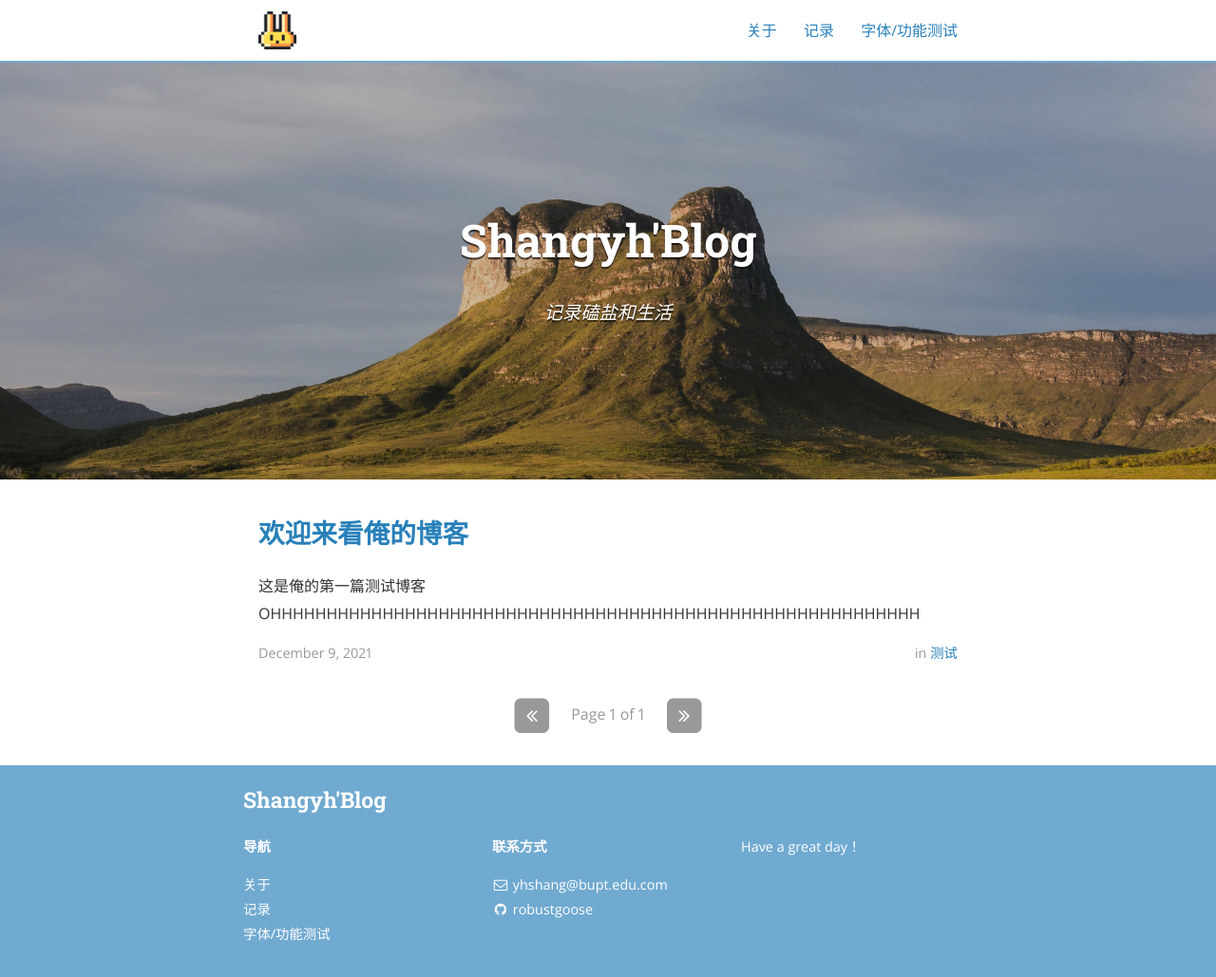
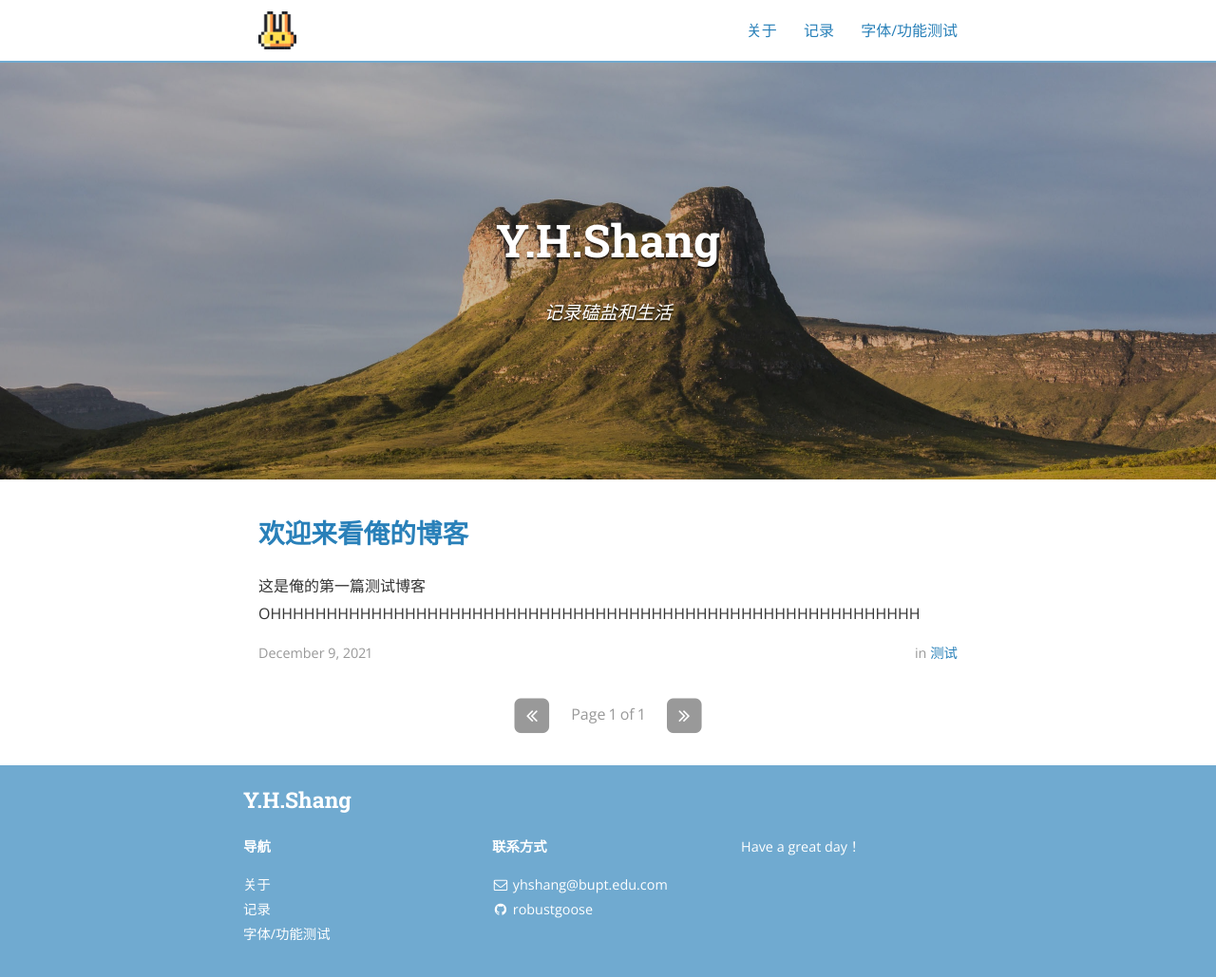
Before and after one commit to RobustGoose/biggoose.github.io, a Jekyll site: the page built from index.html, in a window 1280 px wide and 1029 px high. Shown: the whole window at 95% size. Built offline with Jekyll 4.4.1, drawn with Linux system fonts in a browser that asks for light colours; nearby versions of some CDN libraries; the list of posts is cut into pages by our own code.

Commit message:
Update _config.yml

```diff
--- a/_config.yml
+++ b/_config.yml
@@ -9,7 +9,7 @@ exclude:
   - "/vendor/"
 
 # Site settings
-title: Shangyh'Blog
+title: Y.H.Shang
 subtitle: "记录磕盐和生活"
 email: yhshang@bupt.edu.com
 name: Y.H.Shang
```
